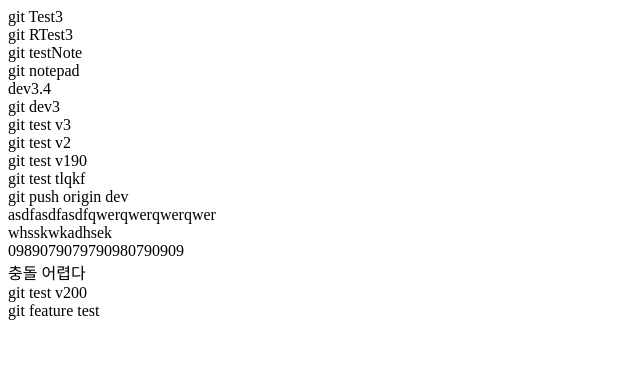
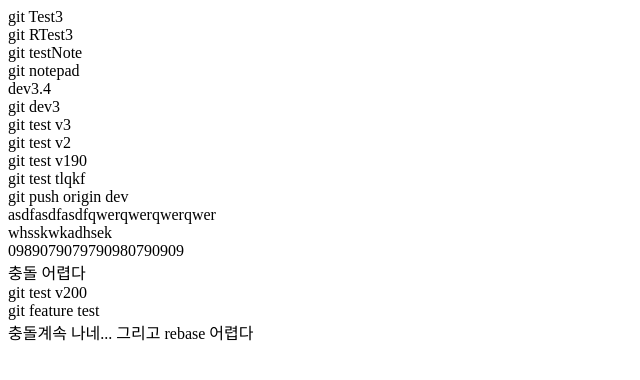
Before and after one commit to GyuHyunA/testgit, a plain HTML site: page index3.html in a window 1280 px wide. Shown: the whole page, without its empty margins (0-640 px from the left). Drawn offline with Linux system fonts and the light colour scheme.

Commit message:
conflict dev problem slove

```diff
--- a/index3.html
+++ b/index3.html
@@ -23,5 +23,6 @@
         <div>충돌 어렵다</div>
         <div>git test v200</div>
         <div>git feature test</div>
+        <div>충돌계속 나네... 그리고 rebase 어렵다</div>
     </body>
 </html>
```
Lines whose indentation alone changed are shown as unchanged.
